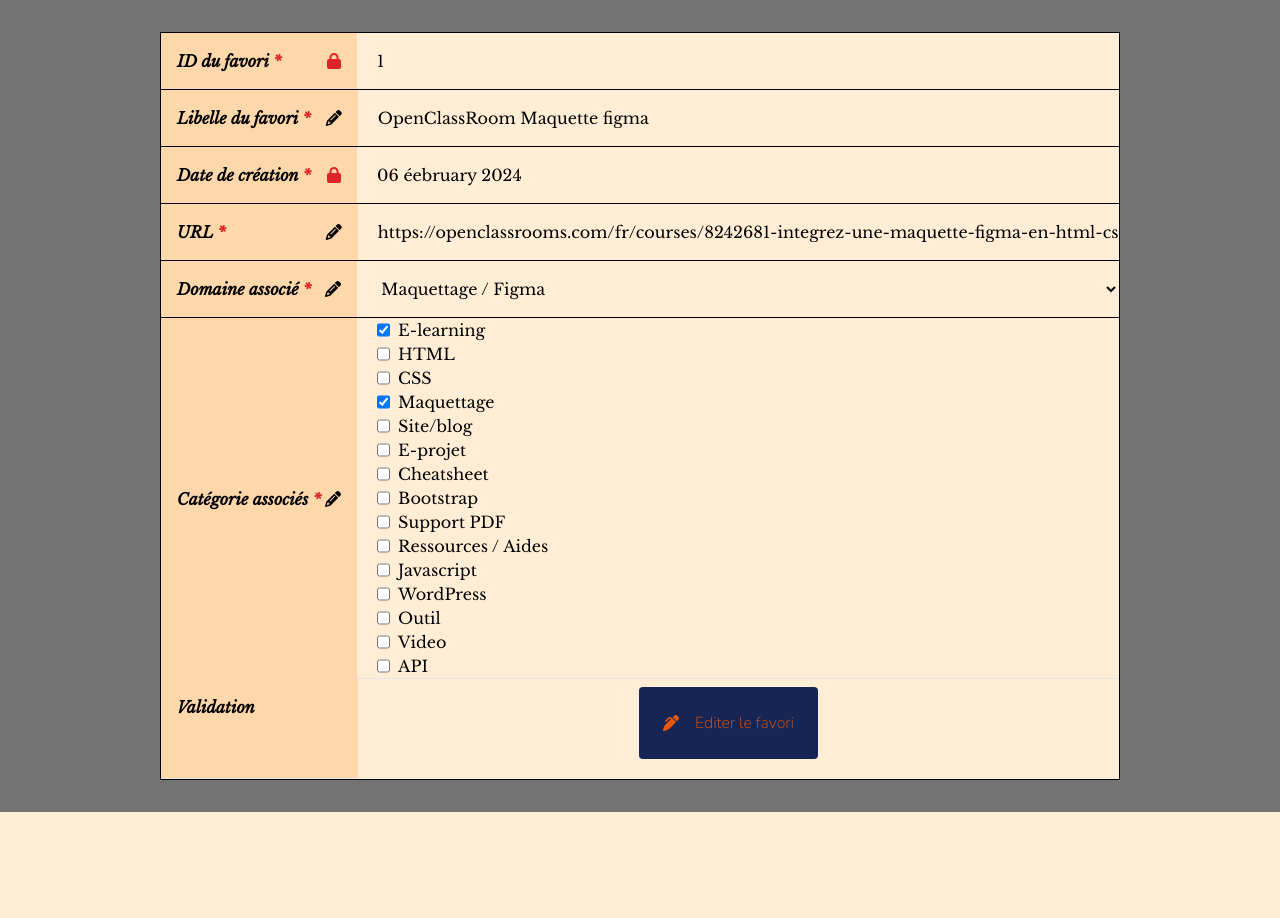
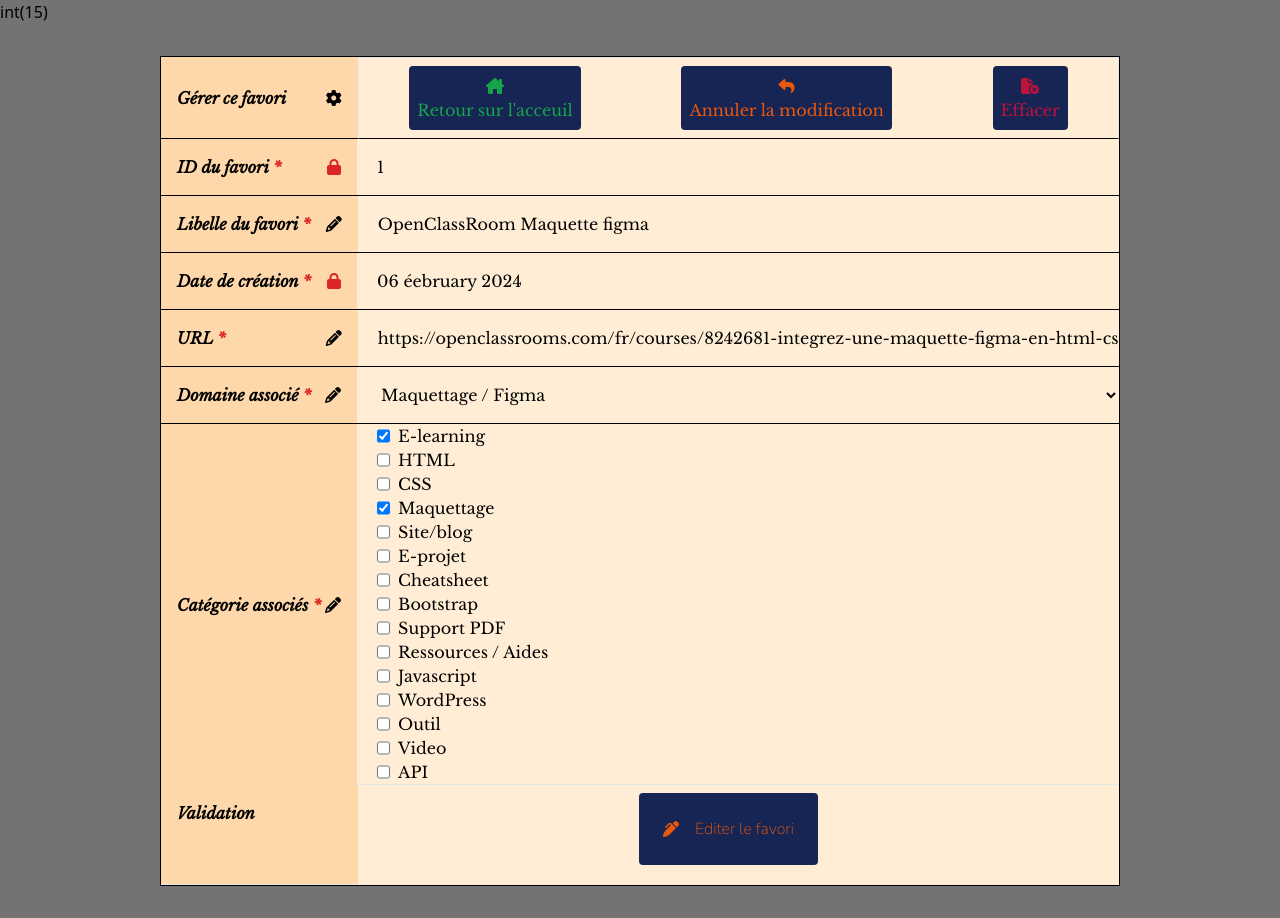
Before and after one commit to Floconi/Brief_6_-Php-PDO, a PHP site: page /modifier.php?id_du_favori=1 in a window 1280 px wide. Shown: the part 120-1038 px from the top of the page. Before the commit the page ends 932 px from the top, so only its background shows below. Run offline with PHP 8.4, Linux system fonts and the light colour scheme; data comes from the database, SQL or seed files in the repository; some libraries are stand-ins or nearby versions.

Commit message:
Création de bouton de navigation

```diff
--- a/code/Modifier.php
+++ b/code/Modifier.php
@@ -26,6 +26,10 @@ $Requete_preparer->execute($Tableau_parametre);
 $favoris = $Requete_preparer->fetch(PDO::FETCH_ASSOC);
 
 
+$Requete_SQL = "SELECT count(id_categorie) as nomb_categorie FROM categorie";
+
+$result =  $pdo->query($Requete_SQL);
+$nomb_categorie = $result->fetch(PDO::FETCH_ASSOC);
 
 
 if (!empty($_POST)){
@@ -285,6 +289,7 @@ $Requete_SQL = "SELECT count(id_categorie) as nomb_categorie FROM categorie";
 $result =  $pdo->query($Requete_SQL);
 $nomb_categorie = $result->fetch(PDO::FETCH_ASSOC);
 
+var_dump($nomb_categorie['nomb_categorie'])
 /*if ($formulaire_soumis == true){
 
     $formulaireValide = true;
@@ -420,18 +425,40 @@ $nomb_categorie = $result->fetch(PDO::FETCH_ASSOC);
 ?>
 
 
-<form action="" method="POST">
+
     <div class="flex justify-center font-PE_libre_baskerville">
+
         <div class="informations  bg-orange-200border flex flex-col justify-center align-middle border border-black m-8 w-3/4">
+            <div class="flex ">
+                <div class="w-1/4  bg-orange-200 h-full flex  border-b font-PE_libre_baskerville_italique border-black p-4 font-bold items-center justify-between"><p>Gérer ce favori </p><i class="fa-solid fa-gear"></i></i></div>
+                <div class="flex justify-around bg-orange-100 w-full border border-b-black">
+                <form action="index.php" method="GET">
+                        <button type="submit" class=" p-2 rounded m-2 bg-blue-950" >
+                        <i class="text-green-600 fa-solid fa-house-chimney"></i><p class="text-green-600"> Retour sur l'acceuil</p>
+                        </button>
+                    </form>
+                    <form action="unfavori.php" method="GET">
+                        <button type="submit" class=" p-2 rounded m-2 bg-blue-950" name="id_du_favori" value="<?php echo $favoris['id_favori']?>">
+                        <i class=" text-orange-600 fa-solid fa-reply"></i><p class="text-orange-600">Annuler la modification</p>
+                        </button>
+                    </form>
+                    <form action="supprimer.php" method="GET">
+                        <button type="submit" name="id_du_favori" class="m-2 p-2 rounded bg-blue-950" value="<?php echo $favoris['id_favori'] ?>">
+                            <i class="text-rose-700 text-red fa-solid fa-file-circle-xmark"></i><p class="text-rose-700"> Effacer</p>
+                        </button>
+                    </form>
+                </div>
+            </div>
+            <form action="" method="POST">
             <div class="flex ">
             <div class="w-1/4  h-max bg-orange-200  border-b font-PE_libre_baskerville_italique border-black p-4 font-bold flex justify-between items-center"><p >ID du favori <span class="text-red-600">*</span></p> <i class="flex justify-center items-center text-red-600  fa-solid fa-lock"></i> </div>
                 <p class=" w-full pl-5 border-b bg-orange-100 border-black flex justify-start items-center"><?php echo $favoris['id_favori'] ?></p>
 
             </div>
             <div class="flex">
-                <div class="w-1/4 bg-orange-200 h-max flex border-b font-PE_libre_baskerville_italique border-black p-4 font-bold items-center justify-between"><p>Libelle du  favori <span class="text-red-600">*</span></p><i id="champ_libelle_icone" class="fa-solid fa-pencil"></i></div>
+                <div class="w-1/4 bg-orange-200 h-max flex border-b font-PE_libre_baskerville_italique border-black p-4 font-bold items-center justify-between"><p>Libelle du  favori <span class="text-red-600">*</span></p><i id="saisie_libelle_icone" class="fa-solid fa-pencil"></i></div>
                 <div class="flex flex-col w-full ">
-                    <input type="text" name="saisie_libelle" class=" w-full pl-5 border-b h-full bg-orange-100 border-black flex  items-center" placeholder="Entrer un nom de libelle" value="<?php echo $valeur_du_libelle ?>"></input>
+                    <input onkeyup="ChangerCouleurIcone_edit('saisie_libelle')" type="text" id="saisie_libelle" name="saisie_libelle" onkeyup="changercouleur_categorie_edit()" class=" w-full pl-5 border-b h-full bg-orange-100 border-black flex  items-center" placeholder="Entrer un nom de libelle" value="<?php echo $valeur_du_libelle ?>"></input>
                     <?php if (!empty($erreur_libelle) && $formulaire_soumis == true ){ ?>
                             <div class="bg-red-600 flex justify-center">
                                 <?php echo $erreur_libelle ?>
@@ -465,9 +492,9 @@ $nomb_categorie = $result->fetch(PDO::FETCH_ASSOC);
                 <p type="text"  name="saisie_date_creation" disabled="disabled" class=" w-full pl-5 border-b bg-orange-100 border-black flex items-center" value=""><?php echo $date_fr ?></p>
             </div>
             <div class="flex">
-                <div class="w-1/4  h-max bg-orange-200  border-b font-PE_libre_baskerville_italique border-black p-4 font-bold flex justify-between items-center"><p >URL <span class="text-red-600">*</span></p><i id="champ_url_icone" class="fa-solid fa-pencil"></i>  </div>
+                <div class="w-1/4  h-max bg-orange-200  border-b font-PE_libre_baskerville_italique border-black p-4 font-bold flex justify-between items-center"><p >URL <span class="text-red-600">*</span></p><i id="saisie_url_icone" class="fa-solid fa-pencil"></i>  </div>
                 <div class="flex flex-col w-full ">
-                    <input name="saisie_url" placeholder = "Entrer ou copier votre url..." class="w-full h-full pl-5 border-b bg-orange-100 border-black flex justify-start  items-center" value="<?php echo $valeur_de_url ?>"> </input>
+                    <input onkeyup="ChangerCouleurIcone_edit('saisie_url')" id="saisie_url" name="saisie_url" placeholder = "Entrer ou copier votre url..." class="w-full h-full pl-5 border-b bg-orange-100 border-black flex justify-start  items-center" value="<?php echo $valeur_de_url ?>"> </input>
                     <?php if (!empty($erreur_url) && $formulaire_soumis == true ){ ?>
                             <div class="bg-red-600 flex justify-center">
                                 <?php echo $erreur_url ?>
@@ -476,7 +503,7 @@ $nomb_categorie = $result->fetch(PDO::FETCH_ASSOC);
                 </div>
             </div>
             <div class="flex">
-                <div class="w-1/4 bg-orange-200 h-max flex justify-between border-b font-PE_libre_baskerville_italique border-black p-4 font-bold items-center"><p>Domaine associé <span class="text-red-600"> *</span></p> <i id="champ_libelle_icone" class="fa-solid fa-pencil"></i></div>
+                <div class="w-1/4 bg-orange-200 h-max flex justify-between border-b font-PE_libre_baskerville_italique border-black p-4 font-bold items-center"><p>Domaine associé <span class="text-red-600"> *</span></p> <i id="saisie_nom_domaine_icone" class="fa-solid fa-pencil"></i></div>
                 <?php
                     $table_dom = "domaine" ;
                     $result = $pdo->query(" SELECT *
@@ -484,7 +511,7 @@ $nomb_categorie = $result->fetch(PDO::FETCH_ASSOC);
                     ;");
                     $domaine = $result->fetchAll(PDO::FETCH_ASSOC);
                 ?>
-                <select name="saisie_nom_domaine" class="w-full pl-5 border-b bg-orange-100 border-black flex items-center">
+                <select  id="saisie_nom_domaine" name="saisie_nom_domaine" class="w-full pl-5 border-b bg-orange-100 border-black flex items-center " onchange="ChangerCouleurIcone_edit('saisie_nom_domaine')">
                     <!-- /**
                     * ! Le domaine est obligatoire (voir le MCD)
                     */
@@ -516,7 +543,7 @@ $nomb_categorie = $result->fetch(PDO::FETCH_ASSOC);
                 </select>
             </div>
             <div class="flex ">
-                <div class="w-1/4 flex bg-orange-200 justify-between font-PE_libre_baskerville_italique items-center p-4 font-bold "><p> Catégorie associés <span class="text-red-600">*</span> </p> <i id="champ_libelle_icone" class="fa-solid fa-pencil"></i></div>
+                <div class="w-1/4 flex bg-orange-200 justify-between font-PE_libre_baskerville_italique items-center p-4 font-bold "><p> Catégorie associés <span class="text-red-600">*</span> </p> <i id="categorie_icone" class="fa-solid fa-pencil"></i></div>
                 <?php
                     $table_cat = "categorie" ;
                     $result = $pdo->query(" SELECT *
@@ -525,7 +552,7 @@ $nomb_categorie = $result->fetch(PDO::FETCH_ASSOC);
                     $categorie = $result->fetchAll(PDO::FETCH_ASSOC);
                 ?>
                 <div class="flex flex-col w-full pl-5 border-b bg-orange-100  items-start">
-                    <?php  $numero_cat = 0;
+                    <?php  $numero_cat = 1;
                         foreach($categorie as $uneCategorie) { ?>
                         <?php
                             if($formulaire_soumis == false){
@@ -548,7 +575,8 @@ $nomb_categorie = $result->fetch(PDO::FETCH_ASSOC);
 
                         ?>
                         <div class="flex mr-5 ">
-                            <input <?php echo $selection_cat ?> name="<?php echo "saisie_categorie_n°".$numero_cat?>" type="checkbox" id="<?php echo "categorie".$numero_cat ?>"  value="<?php echo $uneCategorie['id_categorie'] ?>" >
+                            <?php $nombre_de_categorie = $nomb_categorie['nomb_categorie'] ?>
+                            <input <?php echo $selection_cat ?> name="<?php echo "saisie_categorie_n°".$numero_cat?>" type="checkbox"  onchange="changercouleur_categorie_edit(<?php echo $nombre_de_categorie ?>)" id="<?php echo "categorie".$numero_cat ?>"  value="<?php echo $uneCategorie['id_categorie'] ?>" >
                             <label id="<?php echo "Label_categorie_n°".$numero_cat ?>" class="ml-2 font-PE_libre_baskerville" for="<?php echo "categorie_n°".$numero_cat ?>"><?php echo $uneCategorie['nom_categorie'] ?></label>
                         </div>
                         <?php $selection_cat = "";
@@ -569,6 +597,6 @@ $nomb_categorie = $result->fetch(PDO::FETCH_ASSOC);
                     </button>
                 </div>
             </div>
-        </div>
+        </form>
     </div>
-</form>
+</div>
--- a/code/conect.php
+++ b/code/conect.php
@@ -1,6 +1,7 @@
 <?php
 define("SERVEUR","localhost");
-define("USER","favoris_user");
-define("PASSWORD","1(MOfUovMb!U03k[");
+define("USER","root");
+define("PASSWORD","");
 define("BASE", "favoris");
+/* J'ai repris root car les compte php my admin ont crach et je dois reinstaller xampp */
 ?>
--- a/code/css/output.css
+++ b/code/css/output.css
@@ -582,6 +582,10 @@ video {
   margin: 0.25rem;
 }
 
+.m-2 {
+  margin: 0.5rem;
+}
+
 .m-4 {
   margin: 1rem;
 }
@@ -592,10 +596,6 @@ video {
 
 .m-8 {
   margin: 2rem;
-}
-
-.m-2 {
-  margin: 0.5rem;
 }
 
 .mb-4 {
--- a/code/css/style.css
+++ b/code/css/style.css
@@ -11,6 +11,9 @@
 }
 .couleur_rouge{
     color : red
+}
+.couleur_orange{
+    color : #ea580c
 }
 @font-face {
     font-family: 'nunito_italic';
```
Also changed, not shown: code/index.php (+10 -4 lines), code/js/script.js (+60 -0 lines), code/supprimer.php (+11 -3 lines), code/unfavori.php (+6 -1 lines).
